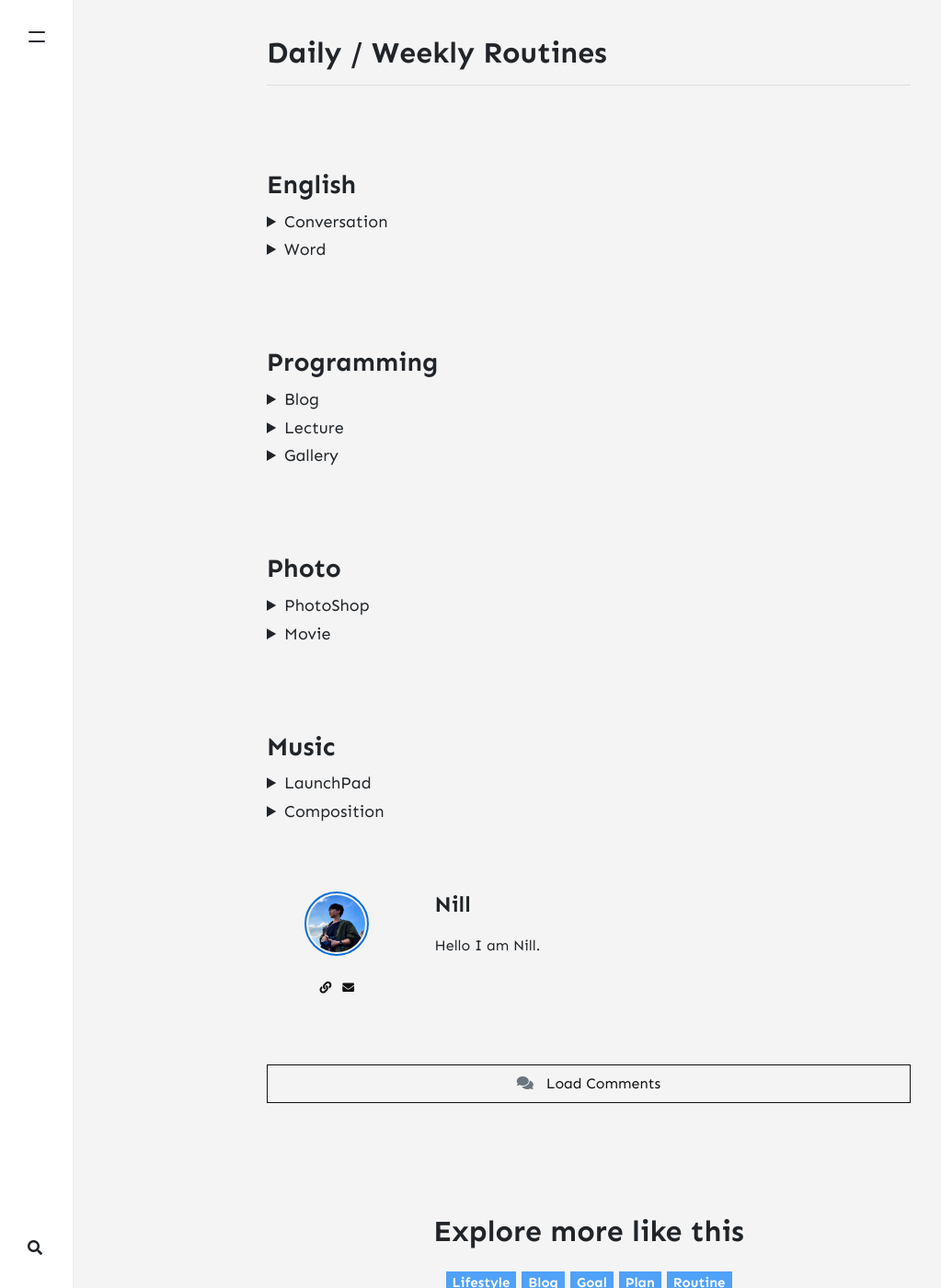
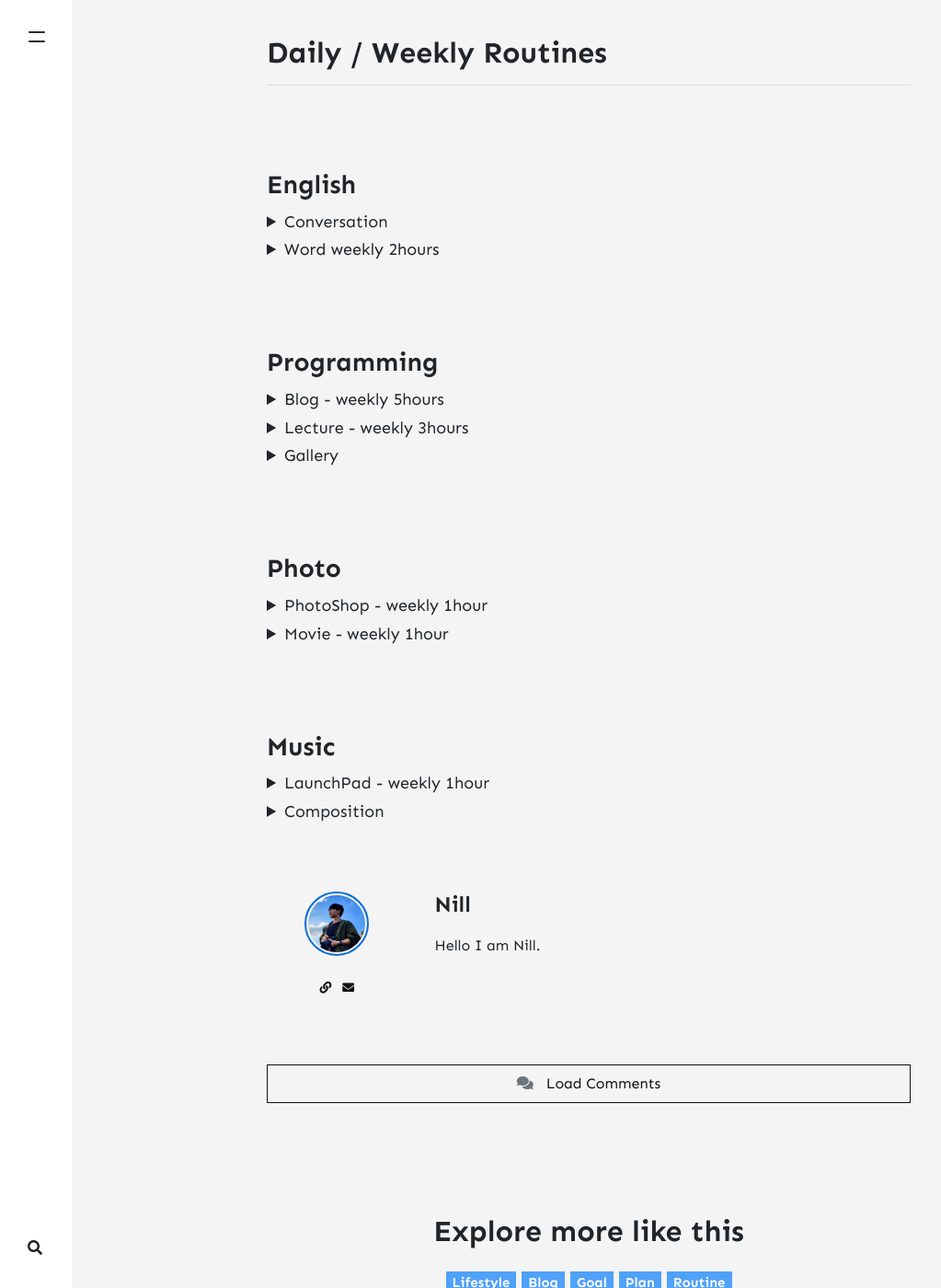
Before and after one commit to nillworld/nill-blog, a Jekyll site: the page built from _posts/2022-11-29-my-routine-test.md, in a window 1280 px wide and 1400 px high, scrolled down 732 px. Shown: the whole window at 92% size, without its empty margins (0-1023 px from the left). Built offline with Jekyll 4.4.1, drawn with Linux system fonts in a browser that asks for light colours; nearby versions of some CDN libraries; comment, search, counter and statistics services are not loaded; grey boxes are pictures that could not be loaded.

Commit message:
time plan

```diff
--- a/_posts/2022-11-29-my-routine-test.md
+++ b/_posts/2022-11-29-my-routine-test.md
@@ -19,21 +19,21 @@ image: assets/images/2022-11-29-plan.jpg
   <details>
   <summary> Conversation </summary>
   <ul>
-    <li> Yanadoo </li>
-    <li> Movie </li>
+    <li> Yanadoo - daily 1 lecture </li>
+    <li> Movie weekly 2hours (with Drama and Youtube)</li>
   - About Time
   - Inception
-    <li> Drama </li>
+    <li> Drama weekly 2hours (with Movie and Youtube)</li>
   - Big Bang Theory
   - Sherlock Holmes
-  <li> Youtube </li>
+  <li> Youtube weekly 2hours (with Movie and Drama)</li>
   - British Man
   <li> Pop Song </li>
   <li> Class - somoim </li>
   </ul>
  </details>
  <details>
-  <summary> Word </summary>
+  <summary> Word weekly 2hours</summary>
   <ul>
     <li> Yanadoo </li>
     <li> Sentence </li>
@@ -46,14 +46,14 @@ image: assets/images/2022-11-29-plan.jpg
 ### Programming
 
   <details>
-  <summary> Blog </summary>
+  <summary> Blog - weekly 5hours</summary>
   <ul>
     <li> Data Visualization </li>
     <li> Ethics </li>
   </ul>
   </details>
   <details>
-  <summary> Lecture </summary>
+  <summary> Lecture - weekly 3hours </summary>
   <ul>
     <li> Node </li>
     <li> React </li>
@@ -72,10 +72,10 @@ image: assets/images/2022-11-29-plan.jpg
 ### Photo
 
   <details>
-  <summary> PhotoShop </summary>
+  <summary> PhotoShop - weekly 1hour </summary>
   </details>
   <details>
-  <summary> Movie </summary>
+  <summary> Movie - weekly 1hour </summary>
   </details>
 
 <br/>
@@ -83,7 +83,7 @@ image: assets/images/2022-11-29-plan.jpg
 ### Music
 
   <details>
-  <summary> LaunchPad </summary>
+  <summary> LaunchPad - weekly 1hour </summary>
   </details>
   <details>
   <summary> Composition </summary>
```
